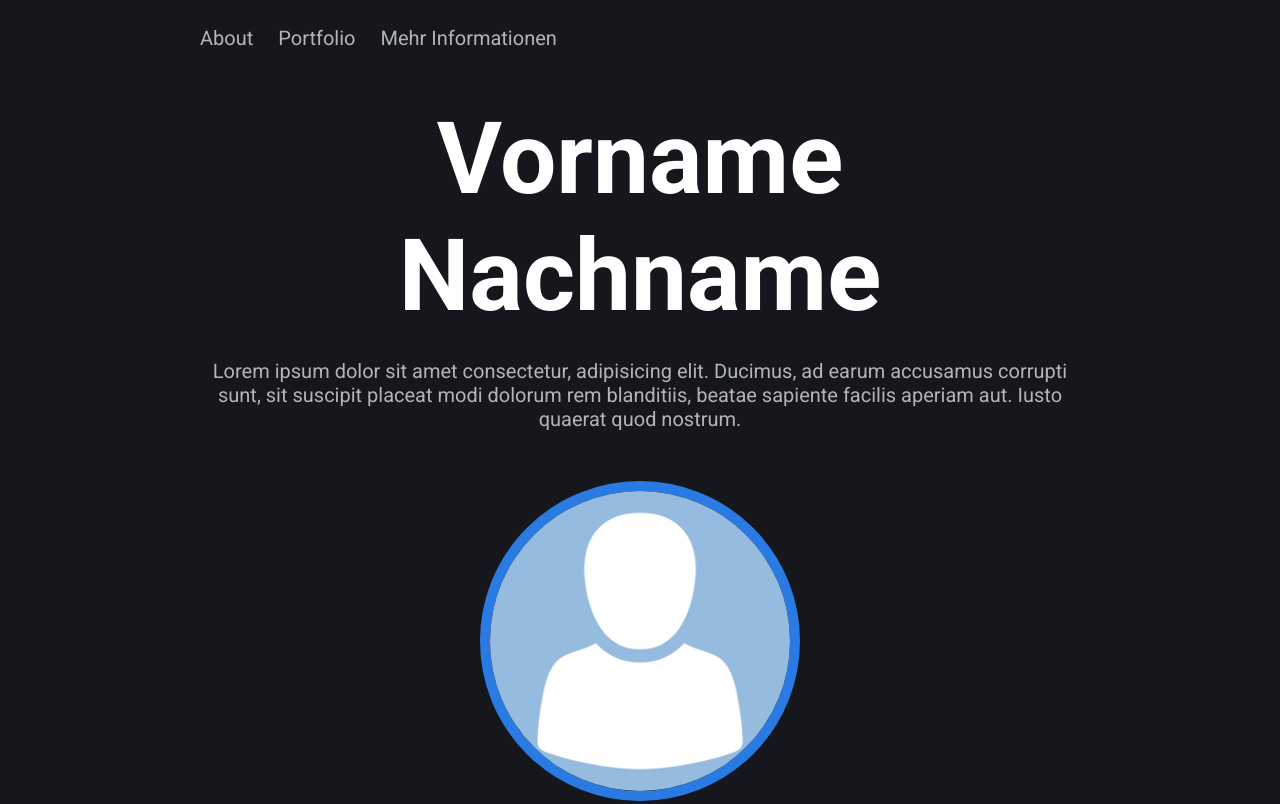
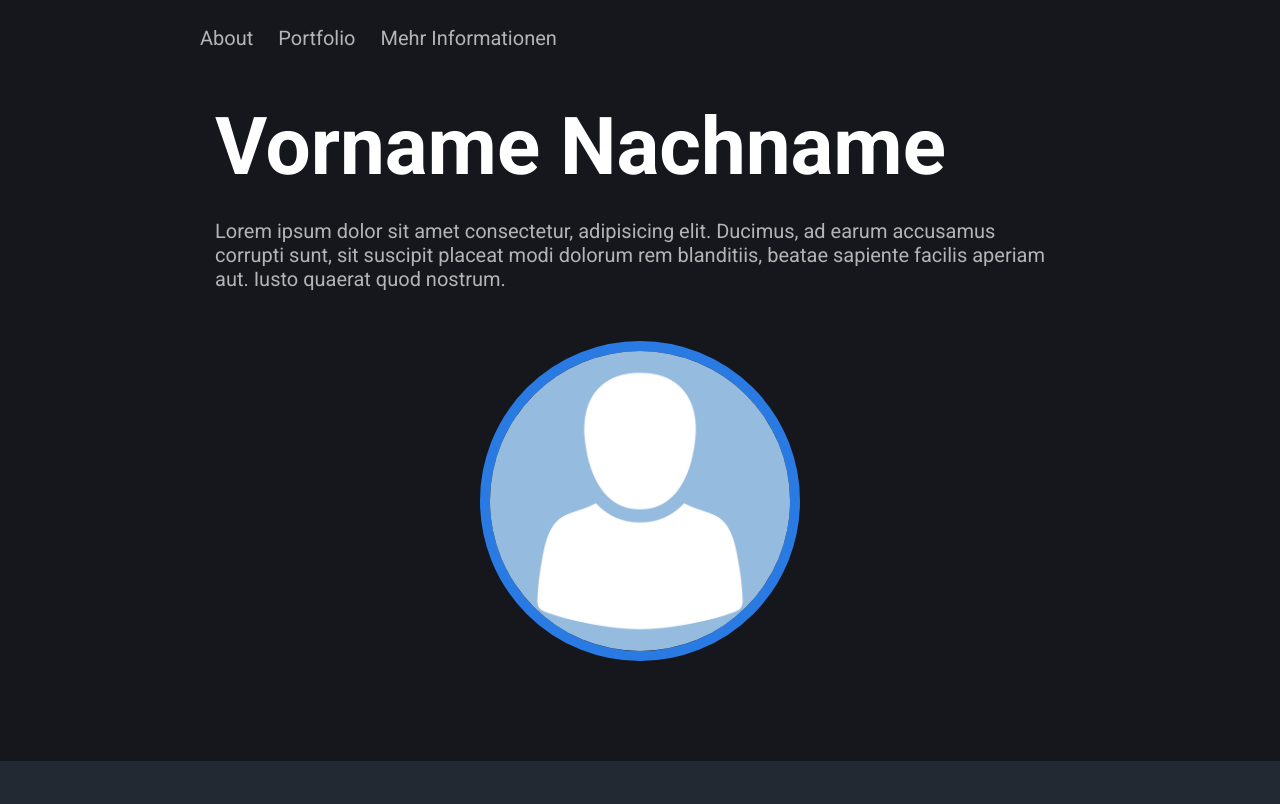
Before and after one commit to octronnnnnn/portfolio, a plain HTML site: page index.html in a window 1280 px wide. Shown: the top 804 px of the page. Drawn offline with Linux system fonts and the light colour scheme.

Commit message:
centered header

```diff
--- a/style.css
+++ b/style.css
@@ -74,13 +74,14 @@ nav.sticky ul li a:hover {
 header {
     padding: 100px 200px;
     display: flex;
-    justify-content: space-between;
+    justify-content: center;
+    gap: 50px;
     align-items: center;
     flex-wrap: wrap;
 }
 
 .headerText {
-    width: 950px;
+    width: 850px;
 }
 
 .portrait {
@@ -103,7 +104,7 @@ header {
 }
 
 h1 {
-    font-size: 100px;
+    font-size: 80px;
 }
 
 .subheader, .aboutText {
@@ -193,6 +194,7 @@ footer {
 
     header {
         padding: 50px;
+        text-align: center;
     }
 
     #about, footer {
@@ -231,14 +233,3 @@ footer {
         gap: 25px;
     }
 }
-
-@media (max-width: 1800px) {
-    header {
-        justify-content: center;
-        text-align: center;
-    }
-
-    .portrait {
-        margin-top: 50px;
-    }
-}
```
